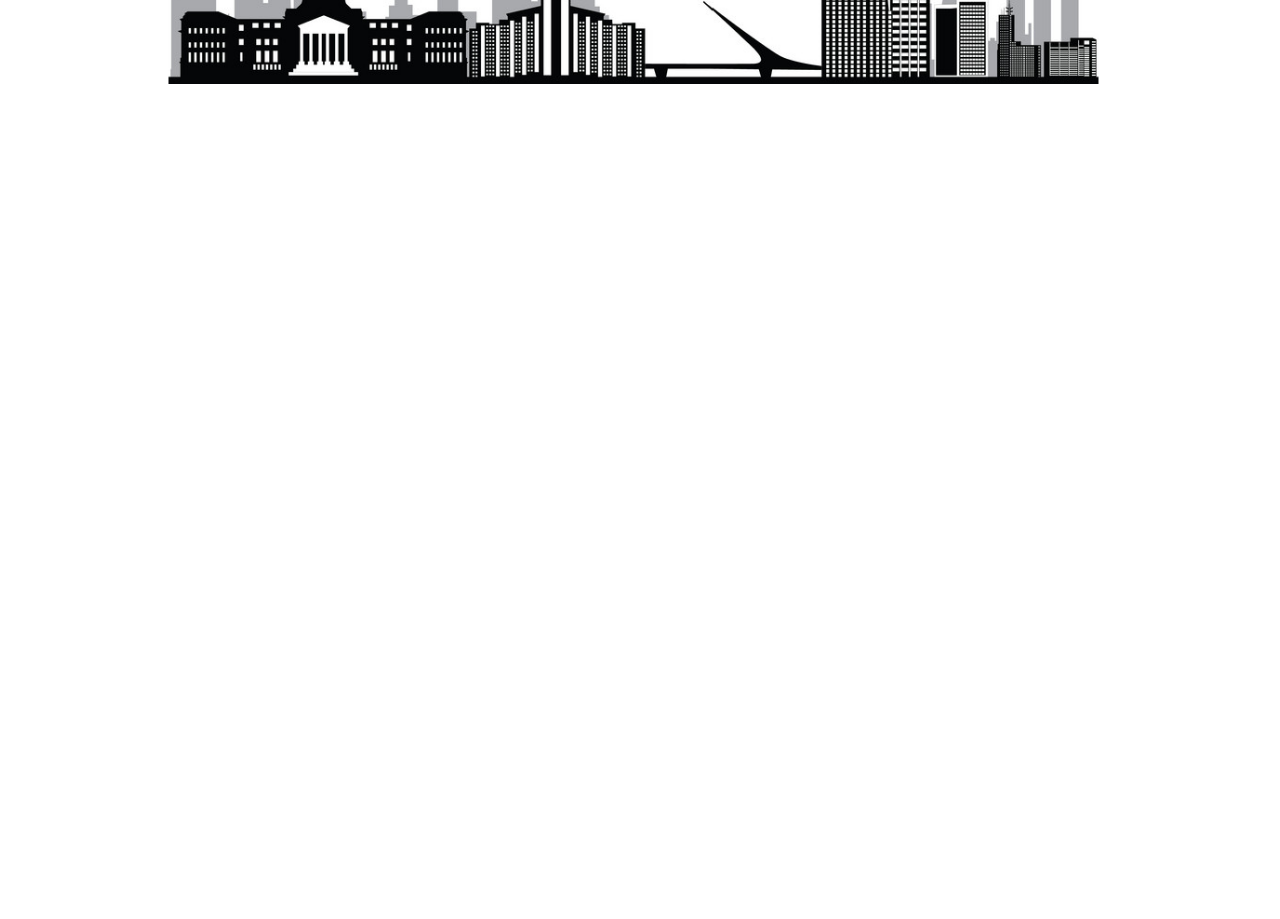
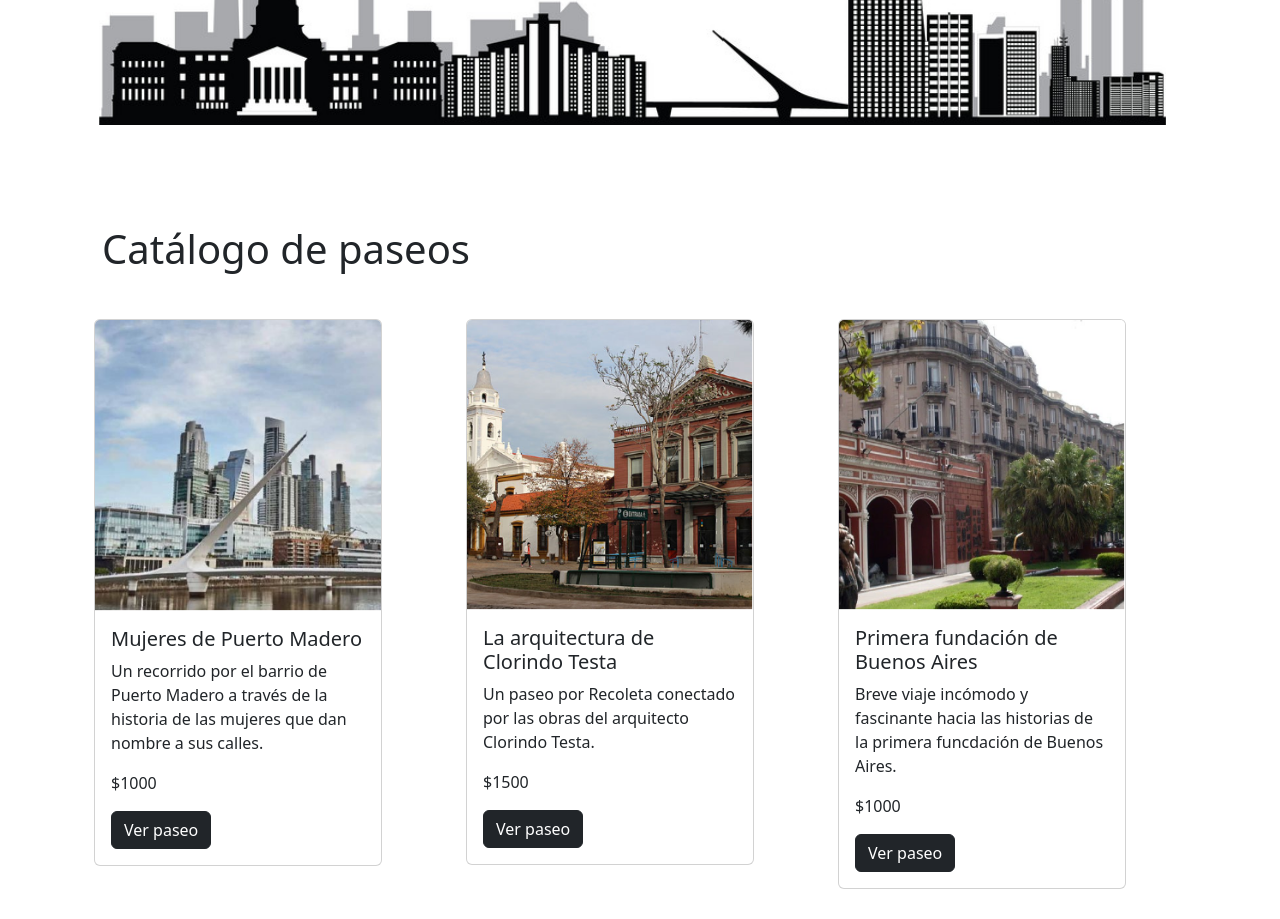
Before and after one commit to AraceliCatalano/deriva, a React (Create React App) app: page / in a window 1280 px wide. Shown: the part 280-1199 px from the top of the page. Before the commit the page ends 800 px from the top, so only its background shows below. Built offline with nearby package versions, Linux system fonts and the light colour scheme.

Commit message:
Desafio 5: Catálogo con Map y Promise

```diff
--- a/src/App.js
+++ b/src/App.js
@@ -1,6 +1,6 @@
 import React from 'react';
 import Header from './components/Header'
-import Home from './components/home/Home'
+import Banner from './components/home/Banner'
 import ItemListContainer from './components/catalog/ItemListContainer';
 import { Routes, Route } from 'react-router-dom';
 import { Container, Col, Row } from 'react-bootstrap';
@@ -10,14 +10,14 @@ function App() {
   return (
    <>
     <Header />
-
+    <Banner />
      <Container>
         <Row>
           <Col>
 
               <Routes>
-                <Route path="/" element={<Home />} />
-                <Route path="/paseos" element={<ItemListContainer greeting="Elegí uno de nuestros paseos." />} />
+                <Route path="/" element={<ItemListContainer />} />
+                <Route path="/" element={<ItemListContainer />} />
 
                 </Routes>
 
--- /dev/null
+++ b/src/assets/database/catalog.js
@@ -0,0 +1,29 @@
+import img1 from '../images/PuertoMadero.png';
+import img2 from '../images/CCRecoleta.png';
+import img3 from '../images/MHistoricoNac.png';
+
+const catalog = [
+    {
+    'id': 1,
+    'name' : 'Mujeres de Puerto Madero',
+    'price': 1000,
+    'description':'Un recorrido por el barrio de Puerto Madero a través de la historia de las mujeres que dan nombre a sus calles.',
+    'image': img1
+    },
+    {
+    'id': 2,
+    'name' : 'La arquitectura de Clorindo Testa',
+    'price': 1500,
+    'description':'Un paseo por Recoleta conectado por las obras del arquitecto Clorindo Testa.',
+    'image': img2
+    },
+    {
+    'id': 3,
+    'name' : 'Primera fundación de Buenos Aires',
+    'price': 1000,
+    'description':'Breve viaje incómodo y fascinante hacia las historias de la primera funcdación de Buenos Aires.',
+    'image': img3
+    }
+  ]
+
+export default catalog;
--- a/src/assets/styles/App.css
+++ b/src/assets/styles/App.css
@@ -2,23 +2,3 @@ h2 {
     color: #03242F;
     padding-top: 30px;
 }
-
-
-/****** Catalog and tours ******/
-
-.catalog {
-    padding: 10px 50px;
-}
-
-.catalog-title {
-    padding: 100px 20px 20px 20px;
-    color: "#7FAF9E";
-    align-items: center;
-}
-
-.item {
-    width: 18rem;
-    margin-bottom: 20px;
- }
-
- /******* END Catalog and tours ******/
--- /dev/null
+++ b/src/assets/styles/Item.css
@@ -0,0 +1,18 @@
+/****** Catalog and tours ******/
+
+.catalog {
+    padding: 10px 50px;
+}
+
+.catalog-title {
+    padding: 100px 20px 20px 20px;
+    color: "#7FAF9E";
+    align-items: center;
+}
+
+.item {
+    width: 18rem;
+    margin-bottom: 20px;
+ }
+
+ /******* END Catalog and tours ******/
--- a/src/components/Header.js
+++ b/src/components/Header.js
@@ -14,7 +14,7 @@ function Header() {
       <Navbar className="fixed-top" bg="dark" variant="dark" expand="lg">
       <Container>
         <img src={logo} alt="logo" className="logo"/>
-        <Navbar.Brand href="/">Deriva</Navbar.Brand>
+        <Navbar.Brand >Deriva</Navbar.Brand>
         <Navbar.Toggle aria-controls="basic-navbar-nav" />
         <Navbar.Collapse id="basic-navbar-nav">
           <Nav className="me-auto">
@@ -22,21 +22,21 @@ function Header() {
             <Link to="/" className="link">Home</Link>
             </Navbar.Text>
             <Navbar.Text>
-            <Link to="/paseos" className="link" >Paseos</Link>
+            <Link to="/" className="link" >Paseos</Link>
             </Navbar.Text>
             <Navbar.Text>
-            <Link to="/bonusTracks" className="link" >Bonus Track</Link>
+            <Link to="/" className="link" >Bonus Track</Link>
             </Navbar.Text>
 
             </Nav>
             <Nav className="justify-content-end">
 
-            <Nav.Link href="#link">
+            <Nav.Link >
               <CartWidget/>
             </Nav.Link>
 
             <Navbar.Text>
-            <Link to="/login" className="link" >Ingresar</Link>
+            <Link to="/" className="link" >Ingresar</Link>
             </Navbar.Text>
 
             </Nav>
--- a/src/components/catalog/Item.js
+++ b/src/components/catalog/Item.js
@@ -1,25 +1,18 @@
 import React from 'react';
 import Button from 'react-bootstrap/Button';
 import Card from 'react-bootstrap/Card';
-import CCRecoleta from '../../assets/images/CCRecoleta.png';
-import ItemCount from './ItemCount'
-import '../../assets/styles/App.css'
+import '../../assets/styles/Item.css'
 
-function Item () {
+function Item ({tour}) {
+    console.log('tour desde ITEM', tour)
     return (
        <>
         <Card className="item">
-        <Card.Img variant="top" src={CCRecoleta} />
+        <Card.Img variant="top" src={tour.image} />
         <Card.Body>
-            <Card.Title>Título del paseo</Card.Title>
-            <Card.Text>
-            Some quick example text to build on the card title and make up the
-            bulk of the card's content.
-            </Card.Text>
-            <ItemCount
-                    initial = {0}
-                    stock = {10}
-                    />
+            <Card.Title>{tour.name}</Card.Title>
+            <Card.Text>{tour.description}</Card.Text>
+            <Card.Text>${tour.price}</Card.Text>
             <Button variant="dark" className="text-center ">Ver paseo</Button>
         </Card.Body>
         </Card>
--- a/src/components/catalog/ItemList.js
+++ b/src/components/catalog/ItemList.js
@@ -1,48 +1,24 @@
 import React from 'react';
 import Item from './Item'
 import { Container, Row,  Col } from 'react-bootstrap';
-import Button from 'react-bootstrap/Button';
-import Card from 'react-bootstrap/Card';
-import CCRecoleta from '../../assets/images/CCRecoleta.png';
-import ItemCount from './ItemCount'
 import '../../assets/styles/App.css'
 
 
-function ItemList () {
+function ItemList ({ tours = [] }) {
+
     return (
-       <>
-       <Container className="mt-3 catalog">
+        <>
+        <Container className="mt-3 catalog">
             <Row>
+            {tours.map((tour) =>
                 <Col sm>
-                    <Item/>
+                 <Item tour={tour} key={tour.id}/>
                 </Col>
-                <Col sm>
-                    <Item/>
-                </Col>
-                <Col sm>
-                    <Item/>
-                </Col>
-                <Col sm>
-                    <Card style={{ width: '18rem' }}>
-                        <Card.Img variant="top" src={CCRecoleta} />
-                        <Card.Body>
-                            <Card.Title>Gift card</Card.Title>
-                            <Card.Text>
-                            ¡Regalá uno de nuestros paseos urbanos!
-                            </Card.Text>
-                            <ItemCount
-                                    initial = {0}
-                                    stock = {1}
-                                    className="text-center"
-                                    />
-                            <Button className="text-center" variant="dark">Seleccionar</Button>
-                        </Card.Body>
-                    </Card>
-                </Col>
+                )}
             </Row>
         </Container>
+    </>
 
-       </>
     )
 }
 
--- a/src/components/catalog/ItemListContainer.js
+++ b/src/components/catalog/ItemListContainer.js
@@ -1,18 +1,48 @@
-import React from 'react';
+import React, { useEffect, useState} from 'react';
 import ItemList from './ItemList'
+import catalog from '../../assets/database/catalog'
 import '../../assets/styles/App.css'
 
+function ItemListContainer () {
 
-function ItemListContainer ({greeting}) {
+    const [tours, setTours] = useState([])
+    const [status, setStatus] = useState(`flex`)
+
+    const promiseTours = () => {
+        return new Promise ( (resolve, reject) => {
+            setTimeout(() => {
+                resolve(catalog)
+            }, 2000)
+        } )
+    }
+
+    console.log('Resultado promiseTours', promiseTours())
+
+    useEffect(() => {
+        promiseTours()
+            .then((result) => {
+                setTours(result)
+                setStatus(`none`)
+            })
+            .catch ( (err) => {
+                alert(err)
+            })
+    })
+    console.log("TOURS DPS de PROMISe" ,tours)
     return (
        <>
-       <h1 className='catalog-title'>{greeting}</h1>
-        <ItemList />
+        <h1 className='catalog-title'>Catálogo de paseos</h1>
+        <ItemList tours={tours}/>
+        <div style={{display: status }}>
+        <div className="d-flex justify-content-center">
+            <div className="spinner-border" role="status">
+                <span className="visually-hidden">Loading...</span>
+            </div>
+        </div>
+        </div>
+
        </>
     )
     }
 
-
-
-
 export default ItemListContainer;
```
Also changed, not shown: src/assets/images/MHistoricoNac.png (added), src/assets/images/PuertoMadero.png (added).
